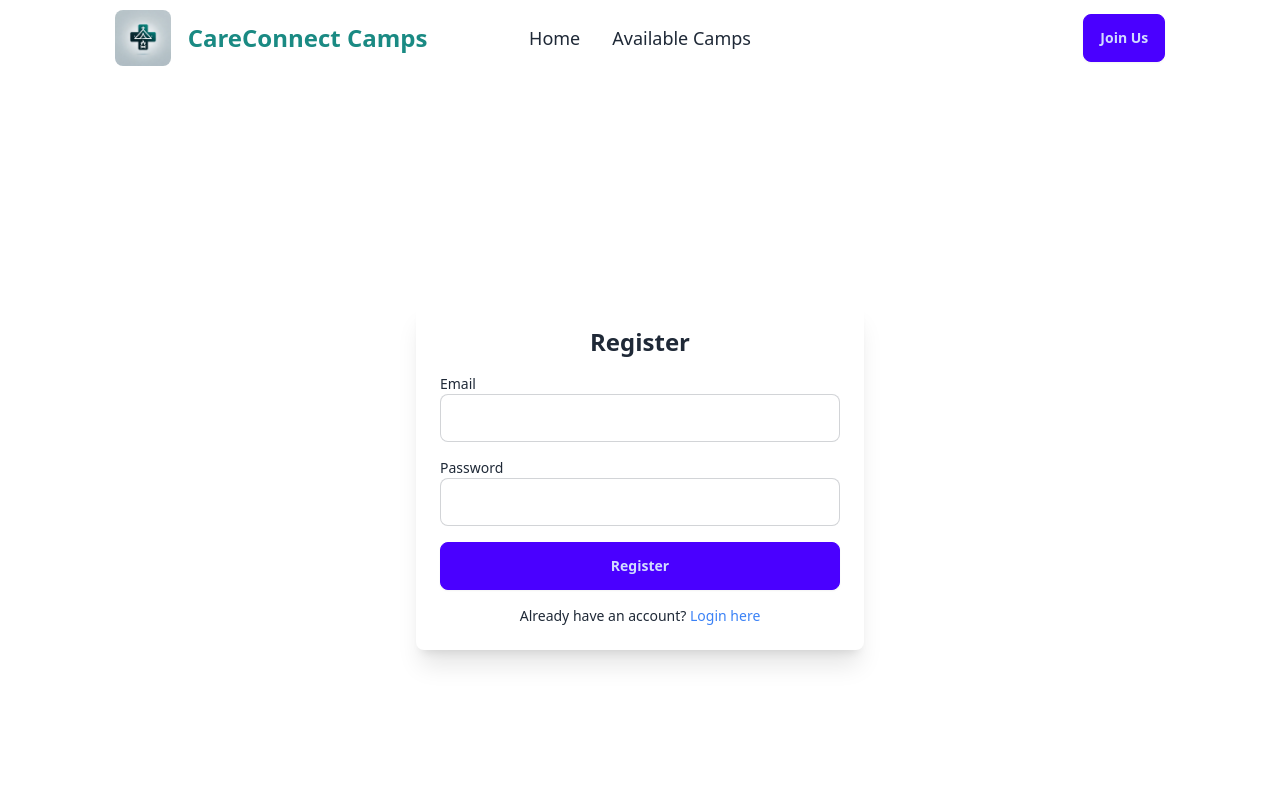
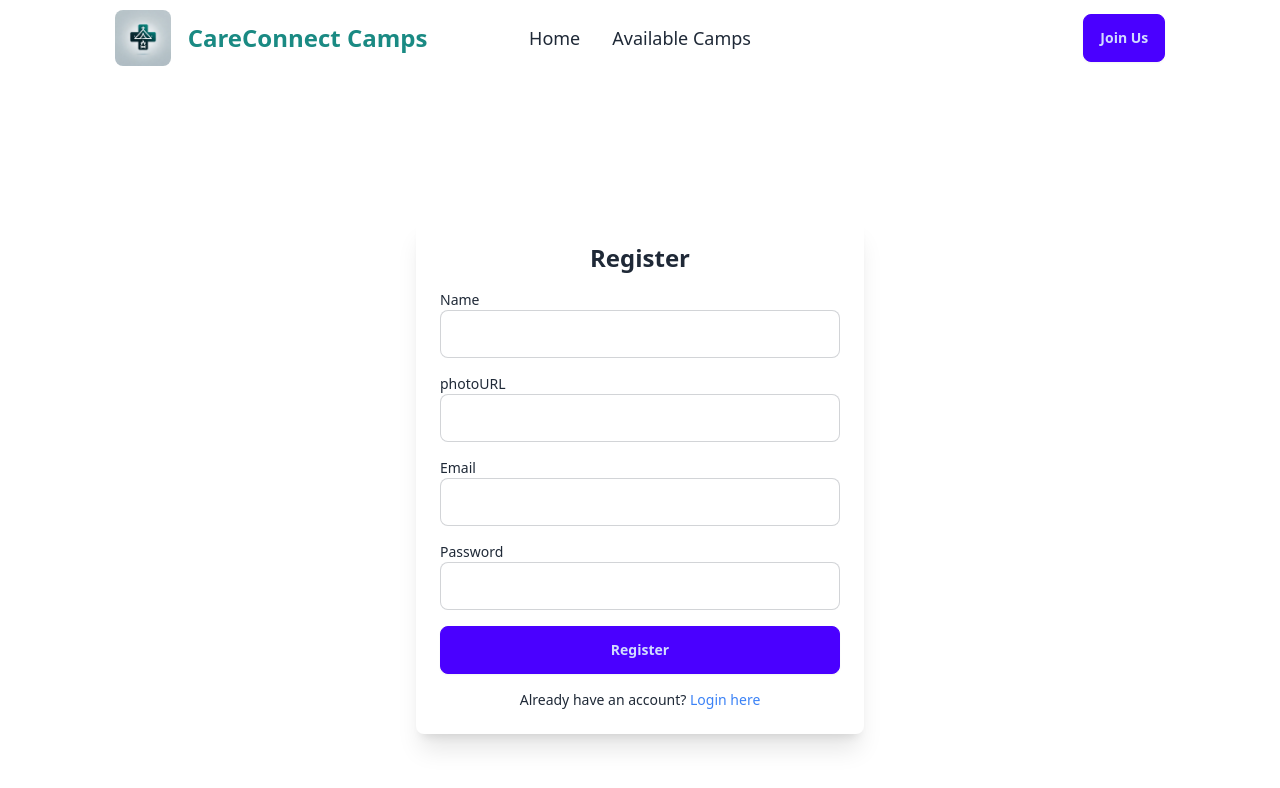
Before and after one commit to Developer-Jaber/CareConnect-client-side, a React (Vite) app: page /register in a window 1280 px wide. Shown: the top 788 px of the page. Built offline with nearby package versions, Linux system fonts and the light colour scheme; no server answers.

Commit message:
10. Added a functionality for Update user information with create account.

```diff
--- a/src/Components/PopularCamps/PopularCamps.jsx
+++ b/src/Components/PopularCamps/PopularCamps.jsx
@@ -32,7 +32,7 @@ const PopularCamps = () => {
         <div className="gap-8 grid grid-cols-1 sm:grid-cols-2 lg:grid-cols-3">
           {popularCamps.map((camp) => (
             <Card
-              key={camp.id}
+              key={camp._id}
               hoverable
               className="shadow-lg camp-card rounded-lg"
               cover={
--- a/src/Pages/Register/Register.jsx
+++ b/src/Pages/Register/Register.jsx
@@ -2,23 +2,34 @@ import React, { useContext } from 'react'
 import { useForm } from 'react-hook-form'
 import { useNavigate } from 'react-router-dom'
 import { AuthContext } from '../../Provider/AuthProvider'
+import { message } from 'antd'
 
 const Register = () => {
-  const { createUser } = useContext(AuthContext)
+  const { createUser, updateUserprofile } = useContext(AuthContext)
   const navigate = useNavigate()
   const {
     register,
     handleSubmit,
+    reset,
     formState: { errors }
   } = useForm()
 
   const handleRegister = data => {
-    createUser(data.email,data.password)
-      .then(result => {
-        console.log(result.user)
+    createUser(data.email, data.password)
+      .then(() => {
+        updateUserprofile(data.displayName, data.photoURL)
+          .then(() => {
+            message.success('You have successfully Resistered!');
+            reset();
+          })
+          .catch(() => {
+            message.error('Oops somthing went wrong!')
+          })
         navigate('/') // Redirect to home after registration
       })
-      .catch(error => console.error(error))
+      .catch(()=>{
+        message.error('Oops somthing went wrong!');
+      })
   }
 
   return (
@@ -26,6 +37,35 @@ const Register = () => {
       <div className='bg-white shadow-xl p-6 rounded-lg w-full max-w-md card'>
         <h1 className='mb-4 font-bold text-2xl text-center'>Register</h1>
         <form onSubmit={handleSubmit(handleRegister)} className='space-y-4'>
+          {/* Input fild for PhotoUrl */}
+          <div>
+            <label className='block font-medium text-sm'>Name</label>
+            <input
+              type='displayName'
+              {...register('displayName', { required: 'Name is required' })}
+              className='input-bordered w-full input'
+            />
+            {errors.displayName && (
+              <p className='mt-1 text-red-500 text-sm'>
+                {errors.displayName.message}
+              </p>
+            )}
+          </div>
+          {/* Input fild for PhotoUrl */}
+          <div>
+            <label className='block font-medium text-sm'>photoURL</label>
+            <input
+              type='photoURL'
+              {...register('photoURL', { required: 'PhotoURL is required' })}
+              className='input-bordered w-full input'
+            />
+            {errors.photoURL && (
+              <p className='mt-1 text-red-500 text-sm'>
+                {errors.photoURL.message}
+              </p>
+            )}
+          </div>
+          {/* Input fild for email */}
           <div>
             <label className='block font-medium text-sm'>Email</label>
             <input
--- a/src/Provider/AuthProvider.jsx
+++ b/src/Provider/AuthProvider.jsx
@@ -3,7 +3,8 @@ import {
   onAuthStateChanged,
   signInWithEmailAndPassword,
   signInWithPopup,
-  signOut
+  signOut,
+  updateProfile
 } from 'firebase/auth'
 import { GoogleAuthProvider } from 'firebase/auth'
 import { createContext, useEffect, useState } from 'react'
@@ -11,13 +12,21 @@ import auth from '../Firebase/auth.init'
 
 export const AuthContext = createContext()
 
-const AuthProvider = ({children}) => {
+const AuthProvider = ({ children }) => {
   const [user, setUser] = useState(null)
   const [loder, setLoder] = useState(true)
 
   // Create User Using Email And Password
   const createUser = (email, password) => {
     return createUserWithEmailAndPassword(auth, email, password)
+  }
+
+  // update User profile
+  const updateUserprofile = (name, photo) => {
+    return updateProfile(auth.currentUser, {
+      displayName: name,
+      photoURL: photo
+    })
   }
 
   // Login user with email & password
@@ -53,6 +62,7 @@ const AuthProvider = ({children}) => {
     setUser,
     loder,
     createUser,
+    updateUserprofile,
     loginUser,
     loginWithGoogle,
     userLogOut
```
